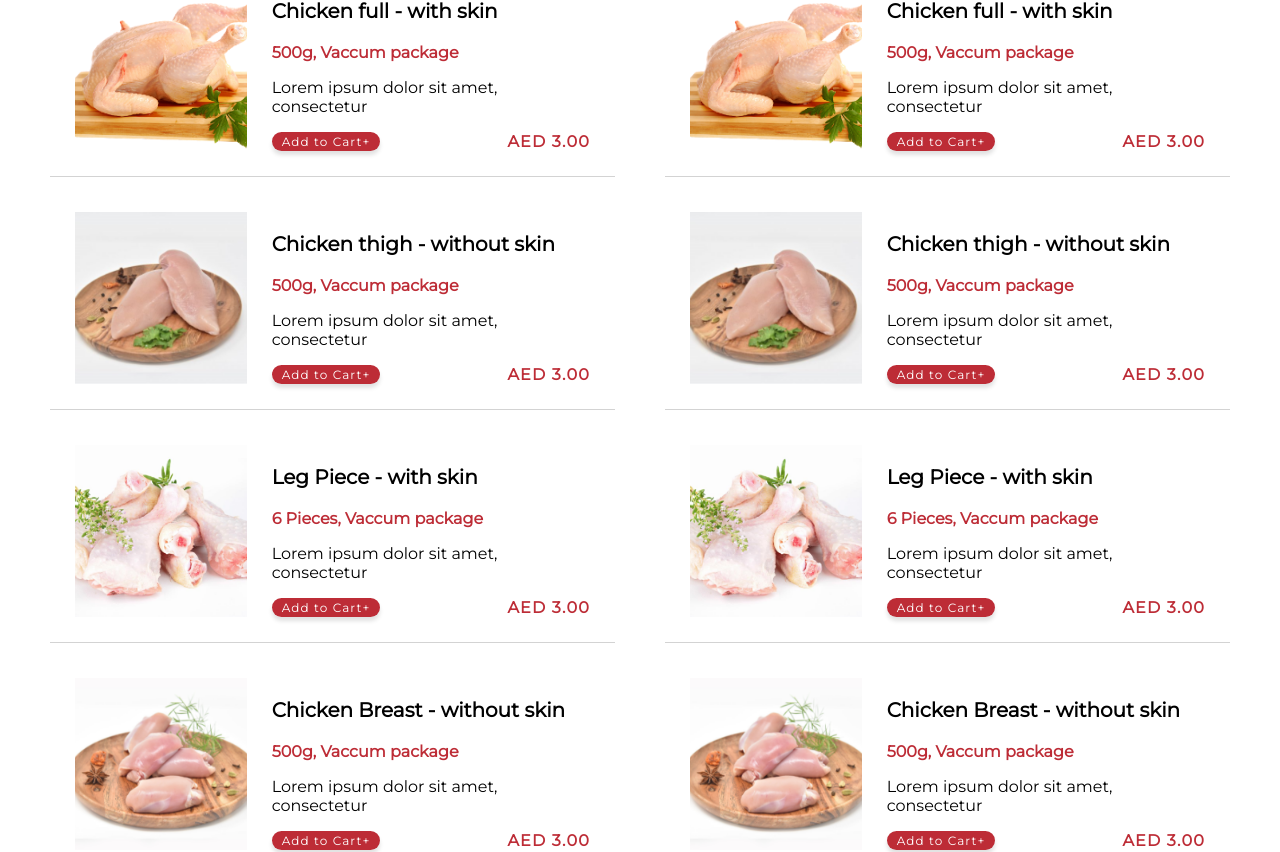
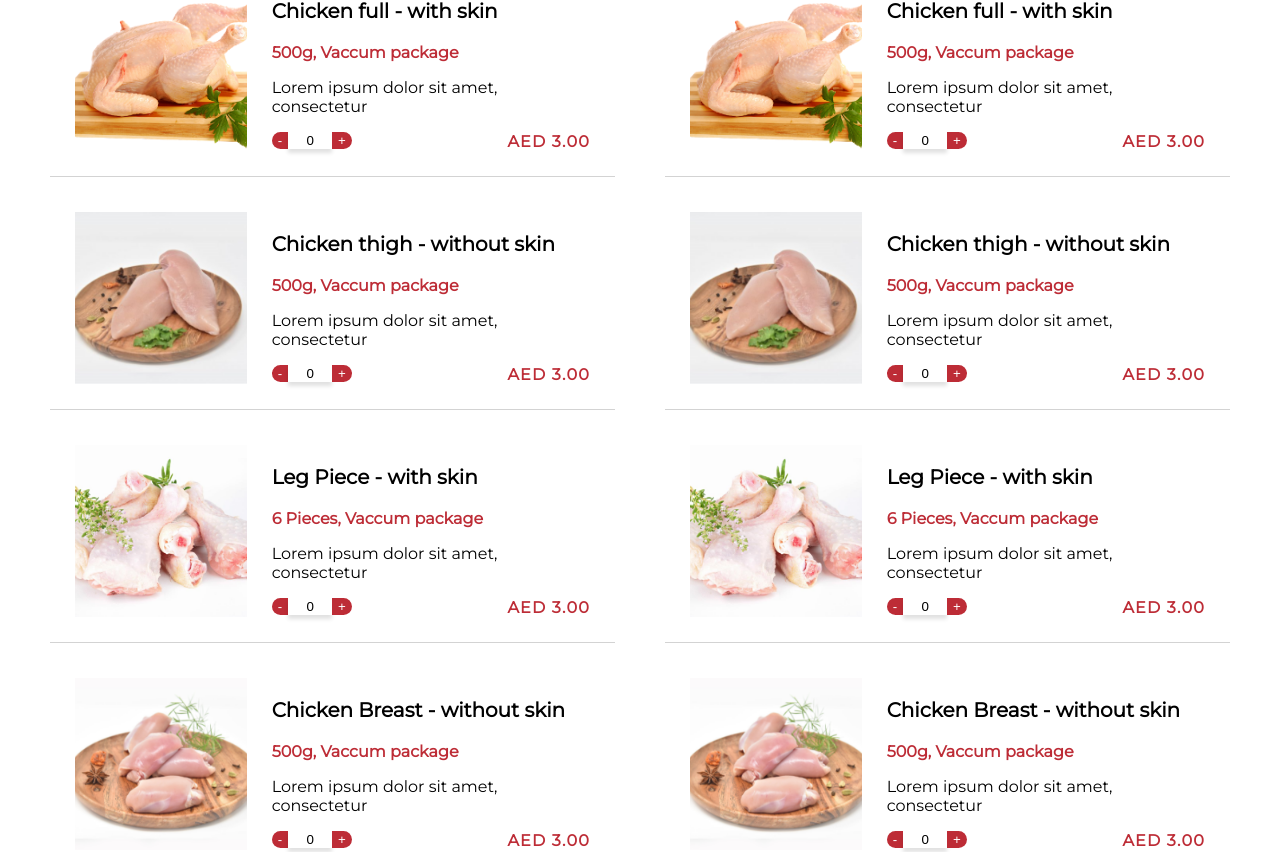
Before and after one commit to vivekkravindraa/freshmeat, a React (Create React App) app: page / in a window 1280 px wide. Shown: the part 4455-5307 px from the top of the page. Built offline with nearby package versions, Linux system fonts and the light colour scheme; some icons are missing.

Commit message:
fix: increment and decrement

```diff
--- a/package.json
+++ b/package.json
@@ -16,7 +16,8 @@
     "react-redux": "^7.2.0",
     "react-router-dom": "^5.2.0",
     "react-scripts": "3.4.1",
-    "redux": "^4.0.5"
+    "redux": "^4.0.5",
+    "redux-thunk": "^2.3.0"
   },
   "scripts": {
     "start": "react-scripts start",
--- a/src/components/HomeComponents/Header/Header.js
+++ b/src/components/HomeComponents/Header/Header.js
@@ -1,5 +1,6 @@
 import React, { useState } from 'react';
 import { BrowserRouter as Router, Link } from 'react-router-dom';
+import { useSelector } from 'react-redux';
 import MyCart from '../../CartComponents/MyCart/MyCart';
 import Navigation from '../../CommonComponents/Navigation/Navigation';
 import freshmeatLogoS from '../../../assets/HomeComponentAssets/freshmeatLogo/freshmeatLogoS.png';
@@ -10,6 +11,8 @@ import beefL from '../../../assets/HomeComponentAssets/beef/beefL.png';
 import './Header.css';
 
 const Header = (props) => {
+    const quantity = useSelector(state => state);
+
     const [ currentIndex, setCurrentIndex ] = useState(0);
     const [ translateValue, setTranslateValue ] = useState(0);
     const [ images ] = useState([
@@ -88,7 +91,7 @@ const Header = (props) => {
                                         return (
                                             <Link key={index} className="Header-icons__site-link" to={item.path} onClick={() => item.icon === "fas fa-shopping-cart" ? setIsCartTouched(true) : null}>
                                                 <i className={`${item.icon} ${item.size}`}></i>
-                                                {item.icon === "fas fa-shopping-cart" ? <span>{props.quantity ? props.quantity : 0}</span> : null}
+                                                {item.icon === "fas fa-shopping-cart" ? <span>{quantity ? quantity : 0}</span> : null}
                                             </Link>
                                         )
                                     })}
--- a/src/components/ProductComponents/ProductPricing/ProductPricing.js
+++ b/src/components/ProductComponents/ProductPricing/ProductPricing.js
@@ -1,7 +1,7 @@
 import React, {
     // useState
 } from 'react';
-import { connect } from 'react-redux';
+import { useSelector, useDispatch } from 'react-redux';
 import chickenFullS from '../../../assets/ProductComponentAssets/chickenFull/chickenFullS.png';
 import chickenThighS from '../../../assets/ProductComponentAssets/chickenThigh/chickenThighS.png';
 import legPieceS from '../../../assets/ProductComponentAssets/legPiece/legPieceS.png';
@@ -10,8 +10,6 @@ import chickenBreastS from '../../../assets/ProductComponentAssets/chickenBreast
 import './ProductPricing.css';
 
 function ProductPricing(props) {
-    // const [ quantity, setQuantity ] = useState(0);
-
     const productPricingItems = [
         {
             productId: 1,
@@ -88,6 +86,11 @@ function ProductPricing(props) {
         }
     ];
 
+    const quantity = useSelector(state => state);
+    const dispatch = useDispatch();
+
+    // const [ quantity, setQuantity ] = useState(0);
+
     // const decreaseQuantityHandler = () => {
     //     if(quantity !== 0) {
     //         setQuantity(quantity - 1);
@@ -102,9 +105,8 @@ function ProductPricing(props) {
     //     setQuantity(quantity + 1);
     // }
 
-    const addToCart = () => {
-        props.setQuantity(props.quantity + 1)
-    }
+    const increment = () => dispatch({ type: 'INCREMENT' })
+    const decrement = () => dispatch({ type: 'DECREMENT' })
 
     return (
         <div className="ProductPricing-container">
@@ -135,10 +137,9 @@ function ProductPricing(props) {
                                 <div className="ProductPricing-cart-options">
                                     <div className="ProductPricing-cart-opertaions">
                                     {
-                                        1 ?
+                                        0 ?
                                             <button className="ProductPricing-addToCartButton"
                                                 // onClick={() => setQuantity(quantity + 1)}
-                                                onClick={() => addToCart()}
                                             >
                                                 Add to Cart <span>+</span>
                                             </button>
@@ -146,12 +147,14 @@ function ProductPricing(props) {
                                             <div className="ProductPricing-quantityVariation">
                                                 <button className="ProductPricing-decreaseButton"
                                                     // onClick={() => decreaseQuantityHandler()}
+                                                    onClick={quantity === 0 ? null : decrement}
                                                 >-</button>
-                                                <input className="ProductPricing-inputValue" value={props.quantity.quantity} type="text"
+                                                <input className="ProductPricing-inputValue" value={quantity} type="text"
                                                     // onChange={(e) => inputQuantityChangeHandler(e)}
                                                 />
                                                 <button className="ProductPricing-increaseButton"
                                                     // onClick={() => increaseQuantityHandler()}
+                                                    onClick={increment}
                                                 >+</button>
                                             </div>
                                     }
@@ -169,18 +172,4 @@ function ProductPricing(props) {
     )
 }
 
-function mapStateToProps(state) {
-    return {
-        quantity: state.quantity
-    }
-}
-
-function mapDispatchToProps(dispatch) {
-    return {
-        setQuantity: (quantityObj) => {
-            dispatch({ type: "SET_QUANTITY", payload: quantityObj })
-        }
-    }
-}
-
-export default connect(mapStateToProps, mapDispatchToProps)(ProductPricing);
+export default ProductPricing;
--- a/src/index.js
+++ b/src/index.js
@@ -4,10 +4,10 @@ import './index.css';
 import App from './App';
 import { Provider } from 'react-redux';
 import { createStore } from 'redux';
-import reducer from './reducers/reducer';
+import reducer from './reducer';
 import * as serviceWorker from './serviceWorker';
 
-const store = createStore(reducer);
+const store = createStore(reducer, window.__REDUX_DEVTOOLS_EXTENSION__ && window.__REDUX_DEVTOOLS_EXTENSION__());
 
 ReactDOM.render(
   <React.StrictMode>
--- /dev/null
+++ b/src/reducer/index.js
@@ -0,0 +1,12 @@
+function reducer(state = 0, action) {
+    switch(action.type) {
+        case "INCREMENT":
+            return state + 1;
+        case "DECREMENT":
+            return state - 1;
+        default:
+            return state;
+    }
+}
+
+export default reducer;
--- a/src/reducers/reducer.js
+++ /dev/null
@@ -1,17 +0,0 @@
-const initialState = {
-    quantity: {}
-}
-
-function reducer(state = initialState, action) {
-    switch(action.type) {
-        case "SET_QUANTITY":
-            return {
-                ...state,
-                quantity: action.payload
-            }
-        default:
-            return state;
-    }
-}
-
-export default reducer;
```
Also changed, not shown: 1 other file (tests, documents, lock files or other folders).
